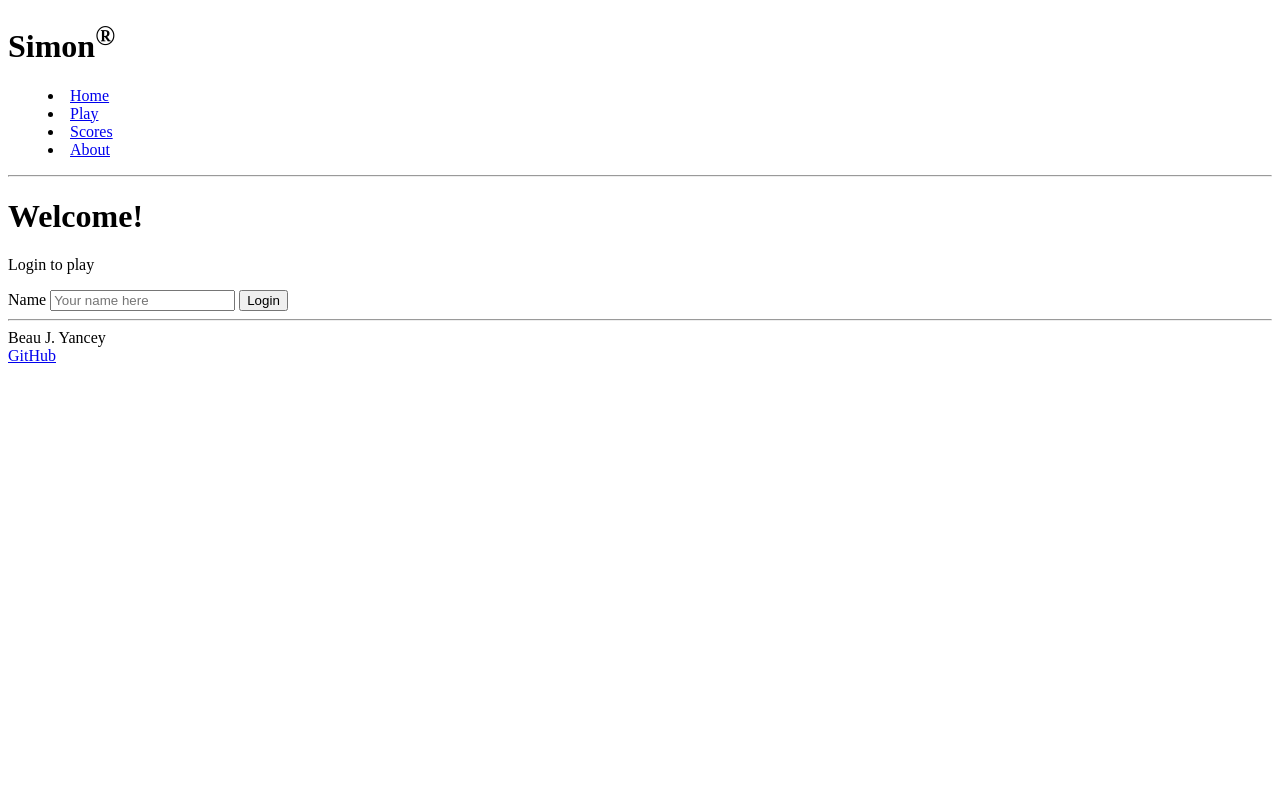
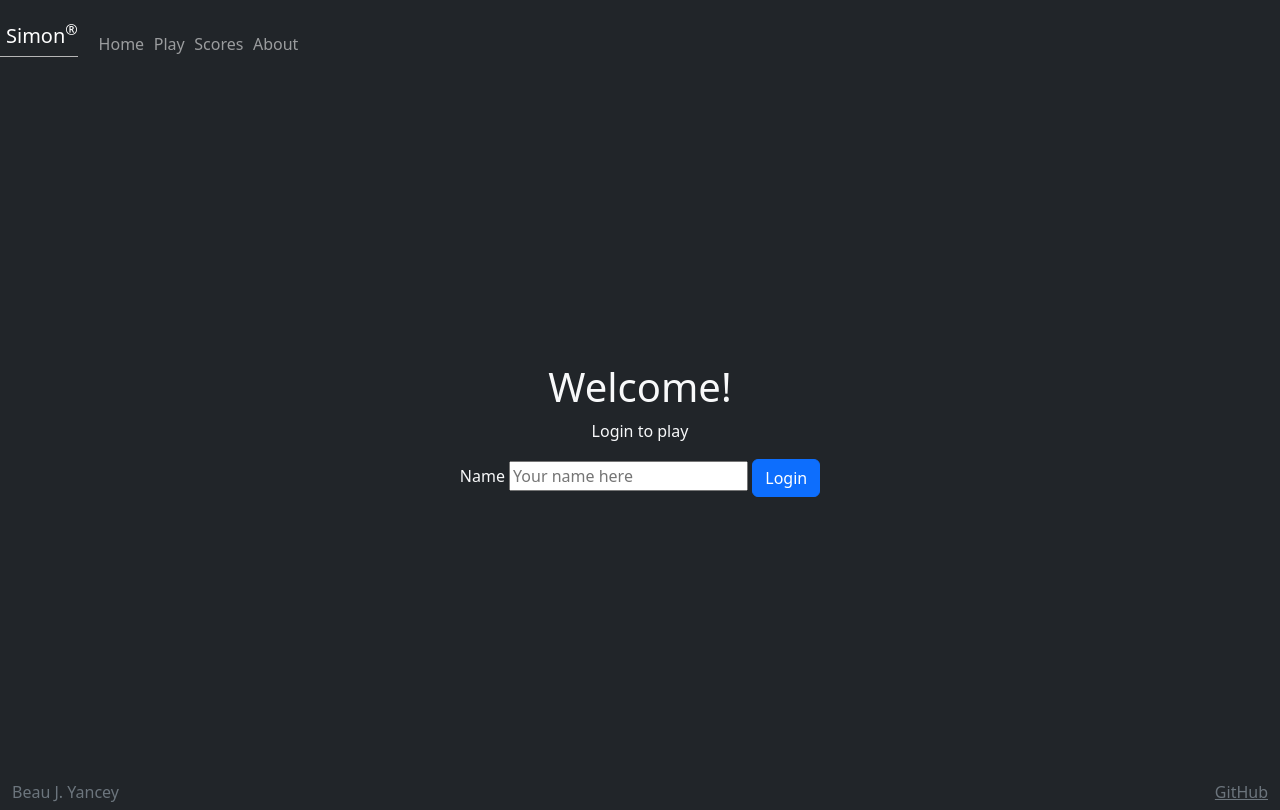
Before and after one commit to BeauYancey/simon, a plain HTML site: page index.html in a window 1280 px wide. Drawn offline with nearby package versions, Linux system fonts and the light colour scheme.

Commit message:
applied styling to home page

```diff
--- a/index.html
+++ b/index.html
@@ -4,38 +4,55 @@
     <meta charset="UTF-8" />
     <meta name="viewport" content="width=device-width, initial-scale=1.0" />
     <title>Simon</title>
-    <link rel="icon" type="image/x-icon" href="favicon.ico" />
+    <link rel="icon" href="favicon.ico" />
+
+    <link rel="stylesheet" href="main.css"/>
+    <link
+      href="https://cdn.jsdelivr.net/npm/bootstrap@5.2.2/dist/css/bootstrap.min.css"
+      rel="stylesheet"
+      integrity="sha384-Zenh87qX5JnK2Jl0vWa8Ck2rdkQ2Bzep5IDxbcnCeuOxjzrPF/et3URy9Bv1WTRi"
+      crossorigin="anonymous"
+    />
   </head>
 
-  <body>
-    <header>
-      <h1>Simon<sup>&reg</sup></h1>
-      <nav>
-        <menu>
-          <li><a href="index.html">Home</a></li>
-          <li><a href="play.html">Play</a></li>
-          <li><a href="scores.html">Scores</a></li>
-          <li><a href="about.html">About</a></li>
+  <body class="bg-dark text-light">
+    <header class="container-fluid">
+      <nav class="navbar fixed-top navbar-dark">
+        <a class="navbar-brand" href="#">Simon<sup>&reg</sup></a>
+        <menu class="navbar-nav">
+          <li class="nav-item">
+            <a class="nav-link" href="index.html">Home</a>
+          </li>
+          <li class="nav-item">
+            <a class="nav-link" href="play.html">Play</a>
+          </li>
+          <li class="nav-item">
+            <a class="nav-link" href="scores.html">Scores</a>
+          </li>
+          <li class="nav-item">
+            <a class="nav-link" href="about.html">About</a>
+          </li>
         </menu>
       </nav>
-      <hr />
     </header>
 
-    <main>
+    <main class="container-fluid bg-dark text-center">
+      <div>
         <h1>Welcome!</h1>
         <p>Login to play</p>
         <form method="get" action="play.html">
           <label for="Name">Name</label>
           <input type="text" id="name" placeholder="Your name here"/>
-        <button type="submit">Login</button>
+          <button type="submit" class="btn btn-primary">Login</button>
         </form>
+      </div>
     </main>
 
-    <footer>
-      <hr />
+    <footer class="bg-dark text-dark text-muted">
+      <div class="container-fluid">
         <span class="text-reset">Beau J. Yancey</span>
-      <br />
-      <a href="https://github.com/BeauYancey/simon">GitHub</a>
+        <a class="text-reset" href="https://github.com/BeauYancey/simon">GitHub</a>
+      </div>
     </footer>
   </body>
 </html>
--- /dev/null
+++ b/main.css
@@ -0,0 +1,41 @@
+body {
+    display: flex;
+    flex-direction: column;
+    min-width: 375px;
+}
+
+header {
+    flex: 0 80px;
+}
+
+main {
+    flex: 1 calc(100vh - 100px);
+    display: flex;
+    flex-direction: column;
+    align-items: center;
+    justify-content: space-around;
+}
+
+footer {
+    flex: 0 30px;
+}
+
+menu {
+    flex: 1;
+    display: flex;
+    flex-direction: row !important;
+    list-style: none;
+}
+
+.navbar-brand {
+    padding-left: .3em;
+    border-bottom: solid rgb(182, 182, 182) thin;
+}
+
+.nav-item {
+    padding: 0 0.3em;
+}
+
+footer a {
+    float: right;
+}
```
Lines whose indentation alone changed are shown as unchanged.
